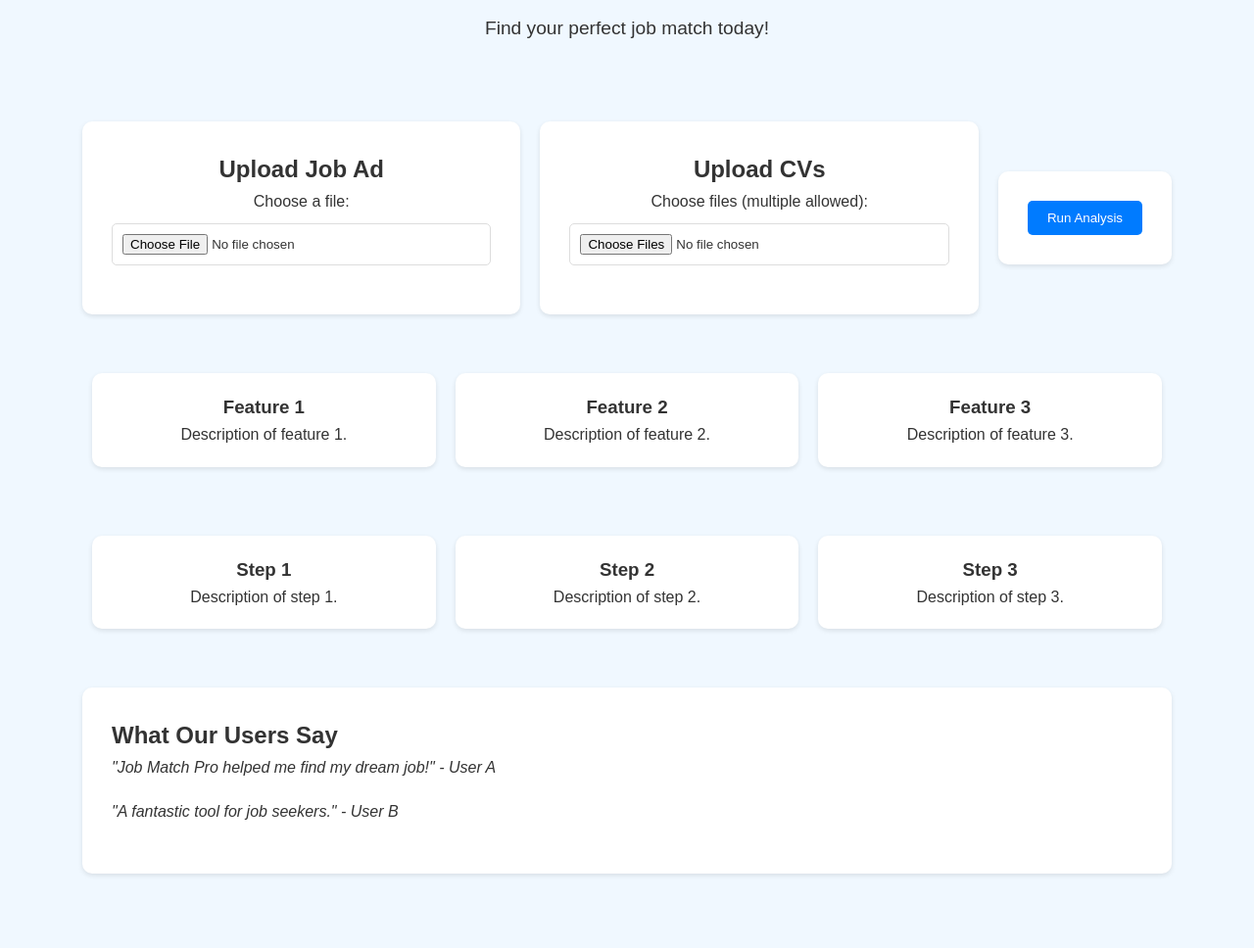
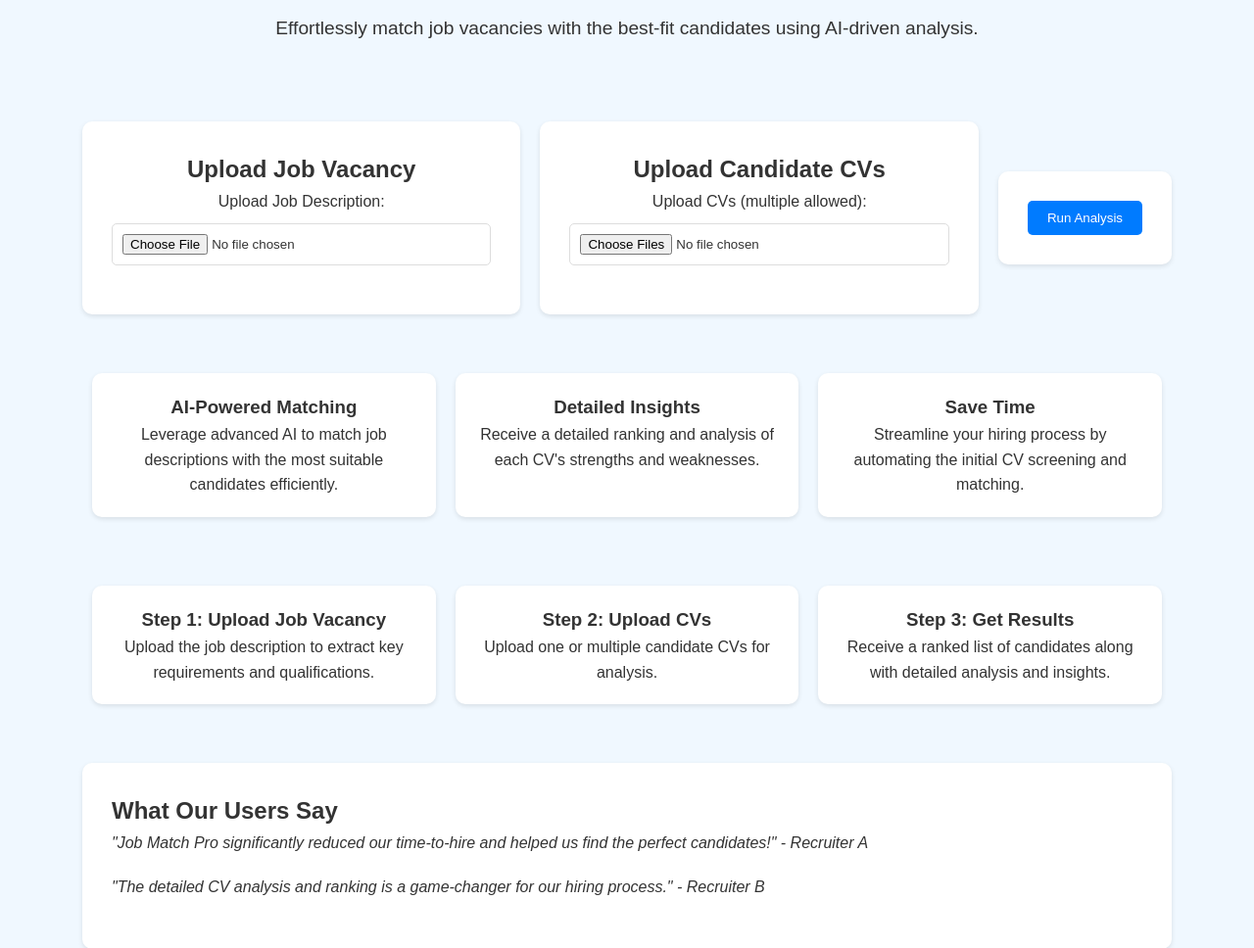
Before and after one commit to dutchpreneur/cv-matchmaker, a plain HTML site: page index.html in a window 1280 px wide. Shown: the part 258-1226 px from the top of the page at 98% size. Before the commit the page ends 1170 px from the top, so only its background shows below. Drawn offline with Linux system fonts and the light colour scheme.

Commit message:
optimized wording

```diff
--- a/index.html
+++ b/index.html
@@ -3,7 +3,7 @@
 <head>
     <meta charset="UTF-8">
     <meta name="viewport" content="width=device-width, initial-scale=1.0">
-    <title>Job Match Pro - Landing Page</title>
+    <title>Job Match Pro - Optimize Your Hiring Process</title>
     <link rel="stylesheet" href="styles.css">
 </head>
 <body>
@@ -23,67 +23,67 @@
 
     <main class="container">
         <section class="hero">
-            <h1>Welcome to Job Match Pro</h1>
-            <p>Find your perfect job match today!</p>
+            <h1>Optimize Your Hiring Process</h1>
+            <p>Effortlessly match job vacancies with the best-fit candidates using AI-driven analysis.</p>
         </section>
 
         <section id="upload" class="upload-section">
             <div class="upload-form">
-                <h2>Upload Job Ad</h2>
+                <h2>Upload Job Vacancy</h2>
                 <form id="job-ad-form">
-                    <label for="job-ad">Choose a file:</label>
+                    <label for="job-ad">Upload Job Description:</label>
                     <input type="file" id="job-ad" name="job-ad">
                 </form>
             </div>
             <div class="upload-form">
-                <h2>Upload CVs</h2>
+                <h2>Upload Candidate CVs</h2>
                 <form id="cv-form">
-                    <label for="cv">Choose files (multiple allowed):</label>
+                    <label for="cv">Upload CVs (multiple allowed):</label>
                     <input type="file" id="cv" name="cv" multiple>
                 </form>
             </div>
             <div class="run-analysis">
-                <button class="btn">Run Analysis</button>
+                <button class="btn" onclick="runAnalysis()">Run Analysis</button>
             </div>
         </section>
 
         <section id="how-it-works" class="features">
             <div class="feature">
-                <h3>Feature 1</h3>
-                <p>Description of feature 1.</p>
+                <h3>AI-Powered Matching</h3>
+                <p>Leverage advanced AI to match job descriptions with the most suitable candidates efficiently.</p>
             </div>
             <div class="feature">
-                <h3>Feature 2</h3>
-                <p>Description of feature 2.</p>
+                <h3>Detailed Insights</h3>
+                <p>Receive a detailed ranking and analysis of each CV's strengths and weaknesses.</p>
             </div>
             <div class="feature">
-                <h3>Feature 3</h3>
-                <p>Description of feature 3.</p>
+                <h3>Save Time</h3>
+                <p>Streamline your hiring process by automating the initial CV screening and matching.</p>
             </div>
         </section>
 
         <section id="benefits" class="workflow">
             <div class="step">
-                <h3>Step 1</h3>
-                <p>Description of step 1.</p>
+                <h3>Step 1: Upload Job Vacancy</h3>
+                <p>Upload the job description to extract key requirements and qualifications.</p>
             </div>
             <div class="step">
-                <h3>Step 2</h3>
-                <p>Description of step 2.</p>
+                <h3>Step 2: Upload CVs</h3>
+                <p>Upload one or multiple candidate CVs for analysis.</p>
             </div>
             <div class="step">
-                <h3>Step 3</h3>
-                <p>Description of step 3.</p>
+                <h3>Step 3: Get Results</h3>
+                <p>Receive a ranked list of candidates along with detailed analysis and insights.</p>
             </div>
         </section>
 
         <section id="social-proof" class="social-proof">
             <h2>What Our Users Say</h2>
             <div class="testimonial">
-                <p>"Job Match Pro helped me find my dream job!" - User A</p>
+                <p>"Job Match Pro significantly reduced our time-to-hire and helped us find the perfect candidates!" - Recruiter A</p>
             </div>
             <div class="testimonial">
-                <p>"A fantastic tool for job seekers." - User B</p>
+                <p>"The detailed CV analysis and ranking is a game-changer for our hiring process." - Recruiter B</p>
             </div>
         </section>
     </main>
```
